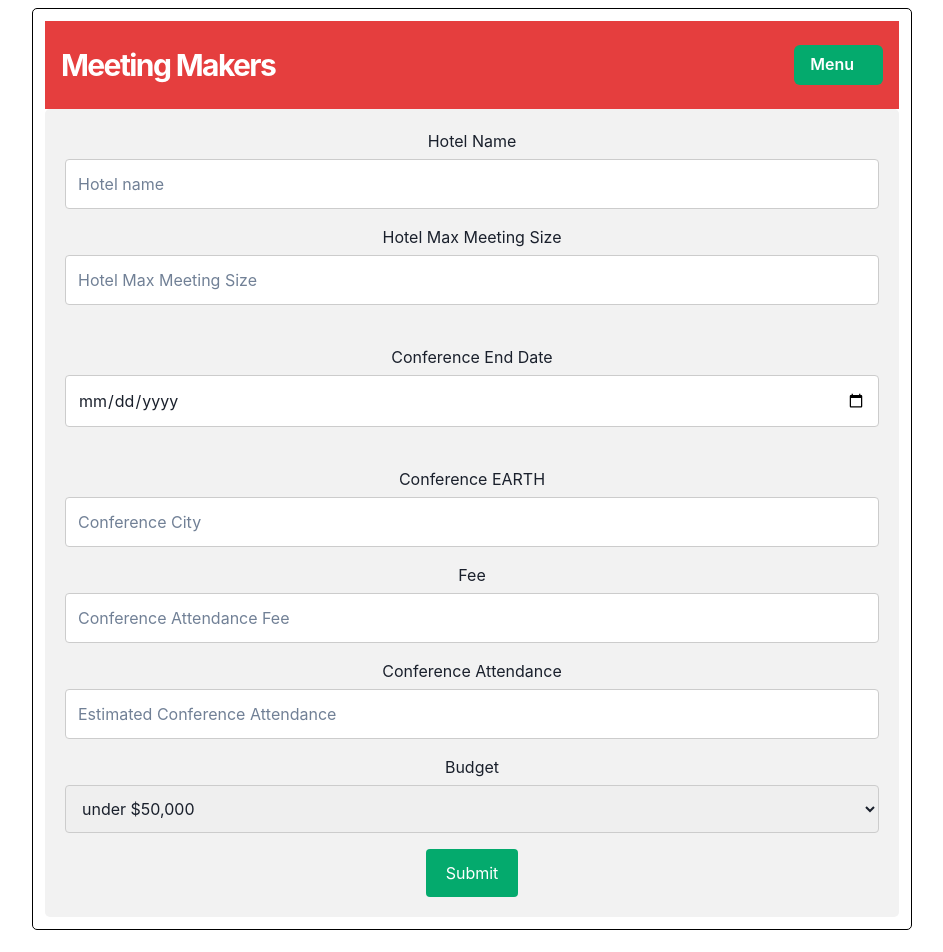
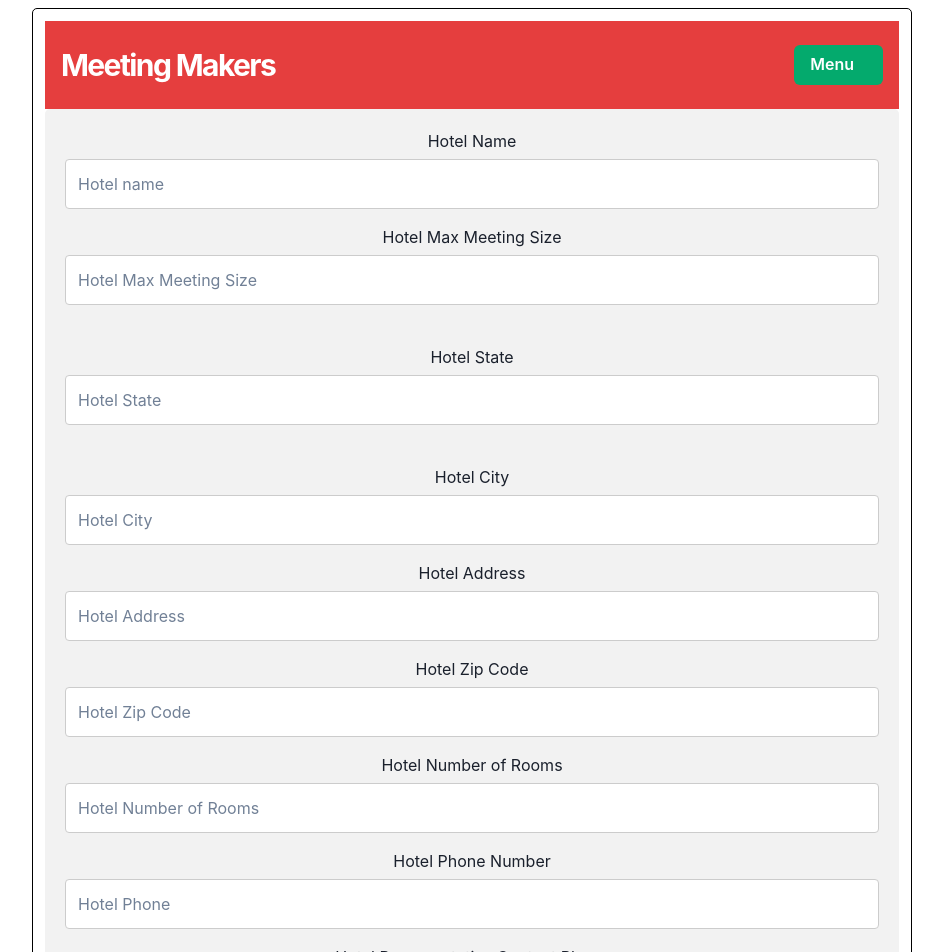
Before and after one commit to garretttautkus/DatabaseProject, a React (Create React App) app in the folder Website/frontend/: page /hotel in a window 1280 px wide. Shown: the top 952 px of the page, without its empty margins (168-1111 px from the left). Built offline with nearby package versions, Linux system fonts and the light colour scheme.

Commit message:
hotel front end baby

```diff
--- a/Website/frontend/src/pages/hotel.jsx
+++ b/Website/frontend/src/pages/hotel.jsx
@@ -87,25 +87,22 @@ const Hotel = () => {
                 <input type="text" id="HName" name="HMaxMeetSize" placeholder="Hotel Max Meeting Size" onChange={handleChange} />
                 <br />
                 <br />
-                <label htmlFor="cend">Conference End Date</label>
-                <input type="date" id="cend" name="cend" placeholder="End Date" format="yyyy-MM-dd" onChange={handleChange} />
+                <label htmlFor="HState">Hotel State</label>
+                <input type="text" id="HName" name="HState" placeholder="Hotel State"  onChange={handleChange} />
                 <br />
                 <br />
-                <label htmlFor="ccity">Conference EARTH</label>
-                <input type="text" id="ccity" name="ccity" placeholder="Conference City" onChange={handleChange} />
-                <label htmlFor="cfee">Fee</label>
-                <input type="text" id="cfee" name="cfee" placeholder="Conference Attendance Fee" onChange={handleChange} />
-                <label htmlFor="cattendance">Conference Attendance</label>
-                <input type="text" id="cattendance" name="cattendance" placeholder="Estimated Conference Attendance" onChange={handleChange} />
-                <label htmlFor="budget">Budget</label>
-                <select id="budget" name="budget">
-                <option value="50,000">under $50,000</option>
-                <option value="75,000">$50,000 - $75,000</option>
-                <option value="100,000">$75,000 - $100,000</option>
-                <option value="125,000">$100,000 - $125,000</option>
-                <option value="150,000">$125,000 - $150,000</option>
-                <option value="150,000+">Above $150,000</option>
-                </select>
+                <label htmlFor="HCity">Hotel City</label>
+                <input type="text" id="HName" name="HCity" placeholder="Hotel City" onChange={handleChange} />
+                <label htmlFor="HAddress">Hotel Address</label>
+                <input type="text" id="HName" name="HAddress" placeholder="Hotel Address" onChange={handleChange} />
+                <label htmlFor="HZip">Hotel Zip Code</label>
+                <input type="text" id="HName" name="HZip" placeholder="Hotel Zip Code" onChange={handleChange} />
+                <label htmlFor="HNumRooms">Hotel Number of Rooms</label>
+                <input type="number" id="HName" name="HNumRooms" placeholder="Hotel Number of Rooms" onChange={handleChange} />
+                <label htmlFor="HPhone">Hotel Phone Number</label>
+                <input type="text" id="HName" name="HPhone" placeholder="Hotel Phone" onChange={handleChange} />
+                <label htmlFor="HContactPhone">Hotel Representative Contact Phone</label>
+                <input type="text" id="HName" name="HContactPhone" placeholder="Hotel Contact Phone" onChange={handleChange} />
                       {/* Not sure how to do attendees - do we need to? */}
                       {/* Didn't include hotel - do we need to? */}
                 {/* <label htmlFor="subject">Extra Info</label>
```
